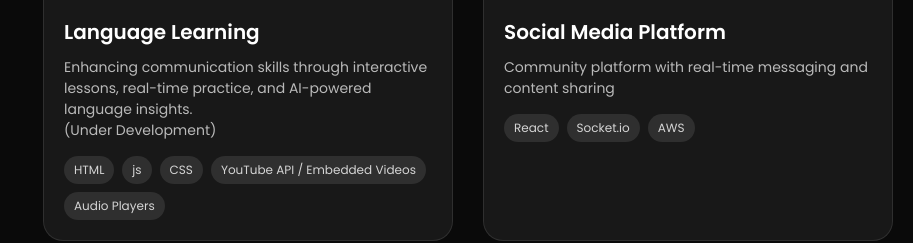
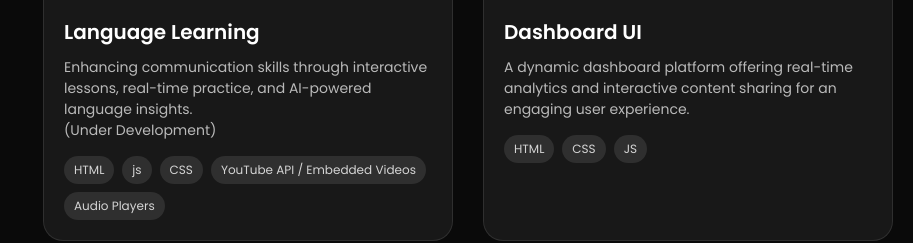
Before and after one commit to akramisha/Portfolio, a plain HTML site: page index.html in a window 1280 px wide. Shown: the part 3074-3317 px from the top of the page, without its empty margins (367-1280 px from the left). Drawn offline with Linux system fonts and the light colour scheme; files whose address does not match are found by name.

Commit message:
Update index.html

```diff
--- a/index.html
+++ b/index.html
@@ -280,18 +280,18 @@
                     <!-- Project 4 -->
                     <div class="project-card">
                         <div class="project-image">
-                            <img src="/placeholder.svg?height=400&width=600" alt="Social Media Platform">
+                            <img src="dashboard.PNG" alt="Social Media Platform">
                             <div class="project-overlay">
-                                <a href="https://example.com/project4" target="_blank" class="view-project">View Project</a>
+                                <a href="https://github.com/akramisha/Dashboard" target="_blank" class="view-project">View Project</a>
                             </div>
                         </div>
                         <div class="project-info">
-                            <h3>Social Media Platform</h3>
-                            <p>Community platform with real-time messaging and content sharing</p>
+                            <h3>Dashboard UI</h3>
+                            <p>A dynamic dashboard platform offering real-time analytics and interactive content sharing for an engaging user experience.</p>
                             <div class="project-tags">
-                                <span>React</span>
-                                <span>Socket.io</span>
-                                <span>AWS</span>
+                                <span>HTML</span>
+                                <span>CSS</span>
+                                <span>JS</span>
                             </div>
                         </div>
                     </div>
```
